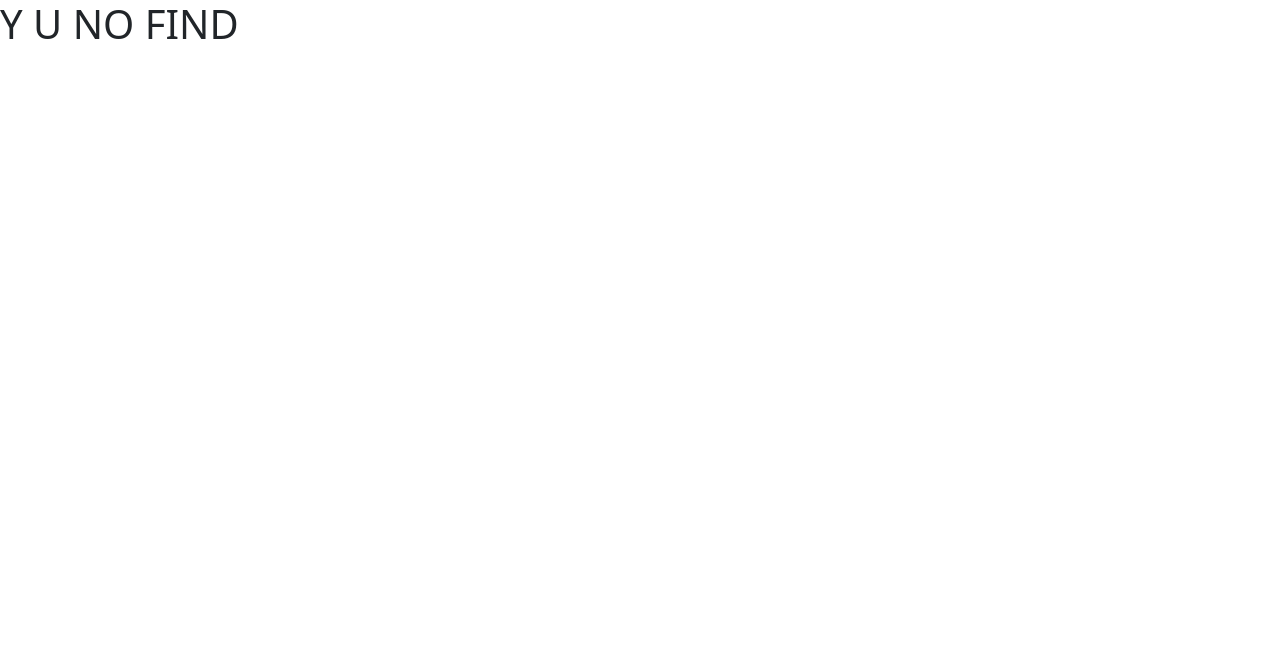
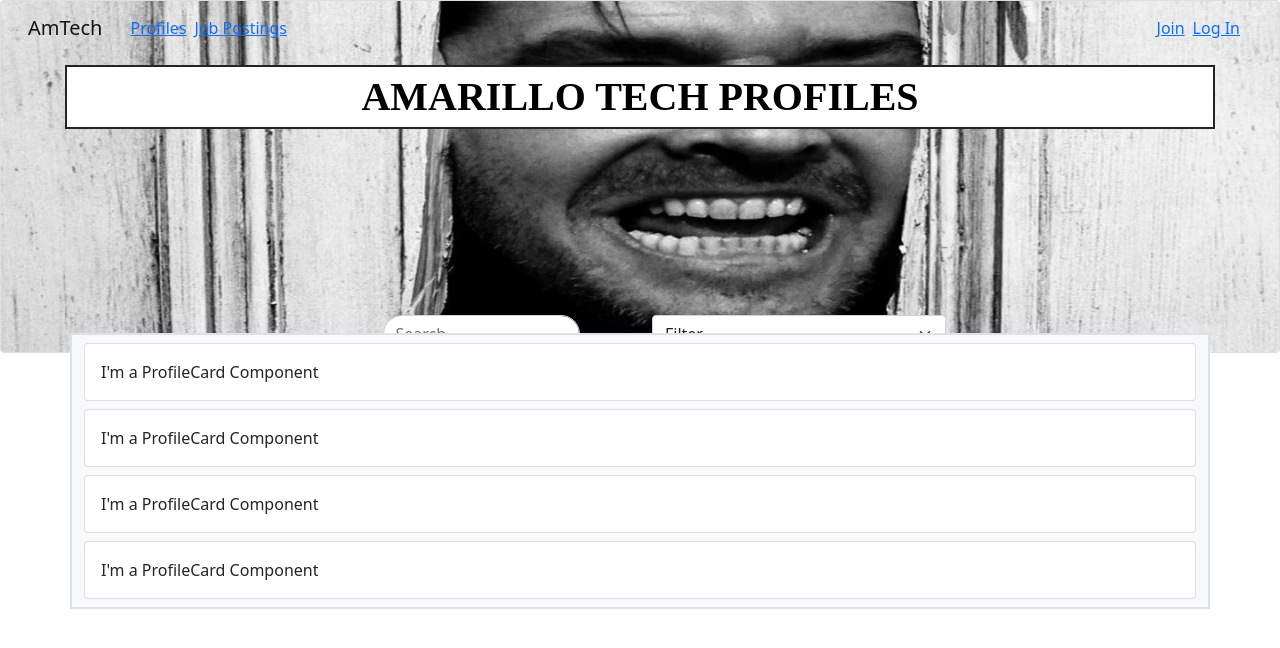
Before and after one commit to business-hub-actx/capstone-the-hub, a React (Create React App) app in the folder frontend/: page /profiles in a window 1280 px wide. Shown: the top 648 px of the page. Built offline with nearby package versions, Linux system fonts and the light colour scheme.

Commit message:
Added profilePage.js profilePage.css ProfileCard.js NavbarComp.js

```diff
--- a/frontend/src/ui/App.js
+++ b/frontend/src/ui/App.js
@@ -3,12 +3,17 @@ import { Route, Switch } from 'react-router'
 import { Home } from './Home'
 import { FourOhFour } from './FourOhFour'
 import React from 'react'
+import {Profile} from "./Profile";
+// import {ProfileCard} from "./share/components/ProfileCard";
+import {NavbarComp} from "./share/components/NavbarComp";
 
 export const App = () => (
     <>
         <BrowserRouter>
+            <NavbarComp />
             <Switch>
                 <Route exact path='/' component={Home} />
+                <Route exact path='/profiles' component={Profile} />
                 <Route component={FourOhFour} />
             </Switch>
         </BrowserRouter>
--- a/frontend/src/ui/Home.js
+++ b/frontend/src/ui/Home.js
@@ -3,7 +3,10 @@ import React from "react"
 export const Home = () => {
     return (
         <>
-            <h1>Home</h1>
+            <br/>
+            <br/>
+            <br/>
+            <h1>Home Page</h1>
         </>
     )
 }
--- /dev/null
+++ b/frontend/src/ui/Profile.js
@@ -0,0 +1,53 @@
+import React from "react"
+import profileHeader from "../images/profile01.webp"
+import {Container, Image, Row, Form, Col, Card, FormControl} from "react-bootstrap";
+import "./profilePage.css"
+import {ProfileCard} from "./share/components/ProfileCard";
+
+export const Profile = () => {
+    return (
+        <>
+            <Card className="proHeaderCard">
+                <Card.Img src={profileHeader} className="proHeader" alt="Here's Johnny!"/>
+                <Card.ImgOverlay>
+                    <Card.Text className="proTitle text-center px-2 mx-5 border border-2 border-dark mt-5">
+                        AMARILLO TECH PROFILES
+                    </Card.Text>
+                    <Row>
+                        <Col></Col>
+                        <Col>
+                            <Form className="searchInput mx-5">
+                                <FormControl
+                                    type="Search"
+                                    placeholder="Search"
+                                    className="me-2 rounded-pill"
+                                    aria-label="Search"
+                                />
+                            </Form>
+                        </Col>
+                        <Col>
+                            <Form.Select className="filterInput">
+                                <option value="1">Filter</option>
+                                <option value="2">Full-Time</option>
+                                <option value="3">Part-Time</option>
+                                <option value="4">Freelance</option>
+                                <option value="5">Remote</option>
+                            </Form.Select>
+                        </Col>
+                        <Col></Col>
+                    </Row>
+                </Card.ImgOverlay>
+            </Card>
+
+            {/* PROFILE LISTINGS*/}
+            <Container className=" proList bg-light border border-2">
+                <Col className="d-block align-items-center">
+                    <ProfileCard/>
+                    <ProfileCard/>
+                    <ProfileCard/>
+                    <ProfileCard/>
+                </Col>
+            </Container>
+        </>
+    )
+}
--- /dev/null
+++ b/frontend/src/ui/profilePage.css
@@ -0,0 +1,25 @@
+.proHeaderCard {
+    z-index: -2;
+}
+
+.proTitle {
+    color: black;
+    font-size: 40px;
+    font-family: "Times New Roman";
+    font-weight: bolder;
+    background-color: white;
+    margin-left: 200px;
+}
+
+.proList {
+    margin-top: -20px;
+    z-index: 1;
+}
+
+.searchInput {
+    margin-top: 170px;
+}
+
+.filterInput {
+    margin-top: 170px;
+}
--- /dev/null
+++ b/frontend/src/ui/share/components/NavbarComp.js
@@ -0,0 +1,66 @@
+import React from "react"
+import {Container, Nav, Navbar} from "react-bootstrap";
+import {Link} from "react-router-dom";
+
+export function NavbarComp() {
+    return (
+        <>
+            {/* fixed-top */}
+            <Navbar className="navBar fixed-top px-3" expand="lg">
+                <Container fluid>
+                    <Navbar.Brand href="/">AmTech</Navbar.Brand>
+                    <Navbar.Toggle aria-control="expand-main-nav"/>
+                    <Navbar.Collapse id="expand-main-nav">
+                        <Nav>
+                            <Nav.Link>
+                                <Link to={pagePath1} className="mx-1">{pageLink1}</Link>
+                                <Link to={pagePath2} className="mx-1">{pageLink2}</Link>
+                            </Nav.Link>
+                        </Nav>
+                        <Nav className="ms-auto">
+                            <Nav.Link>
+                                <Link to="/" className="mx-1">{accountJoin}</Link>
+                                <Link to="/" className="mx-1">{accountLog}</Link>
+                            </Nav.Link>
+                        </Nav>
+                    </Navbar.Collapse>
+                </Container>
+            </Navbar>
+        </>
+    )
+}
+
+let currentPage = 1
+let accountStatus = false
+let accountJoin
+let accountLog
+let pageLink1
+let pagePath1
+let pageLink2
+let pagePath2
+
+
+if (accountStatus === true) {
+    accountJoin = "Edit Profile"
+    accountLog = "Log Off"
+} else {
+    accountJoin = "Join"
+    accountLog = "Log In"
+}
+
+if (currentPage === 2) {
+    pageLink1 = ""
+    pagePath1 = "/"
+    pageLink2 = "Job Postings"
+    pagePath2 = "/job-posting"
+} else if (currentPage === 3) {
+    pageLink1 = ""
+    pagePath1 = "/"
+    pageLink2 = "Profiles"
+    pagePath2 = "/profiles"
+} else {
+    pageLink1 = "Profiles"
+    pagePath1 = "/profiles"
+    pageLink2 = "Job Postings"
+    pagePath2 = "/job-posting"
+}
--- /dev/null
+++ b/frontend/src/ui/share/components/ProfileCard.js
@@ -0,0 +1,16 @@
+import React from "react"
+import {Card} from "react-bootstrap";
+
+export function ProfileCard() {
+    return (
+        <>
+            <Card className="my-2">
+                <Card.Body>
+                    <Card.Text>
+                        I'm a ProfileCard Component
+                    </Card.Text>
+                </Card.Body>
+            </Card>
+        </>
+    )
+}
```
Also changed, not shown: frontend/src/images/profile01.webp (added), 1 other file (tests, documents, lock files or other folders).
